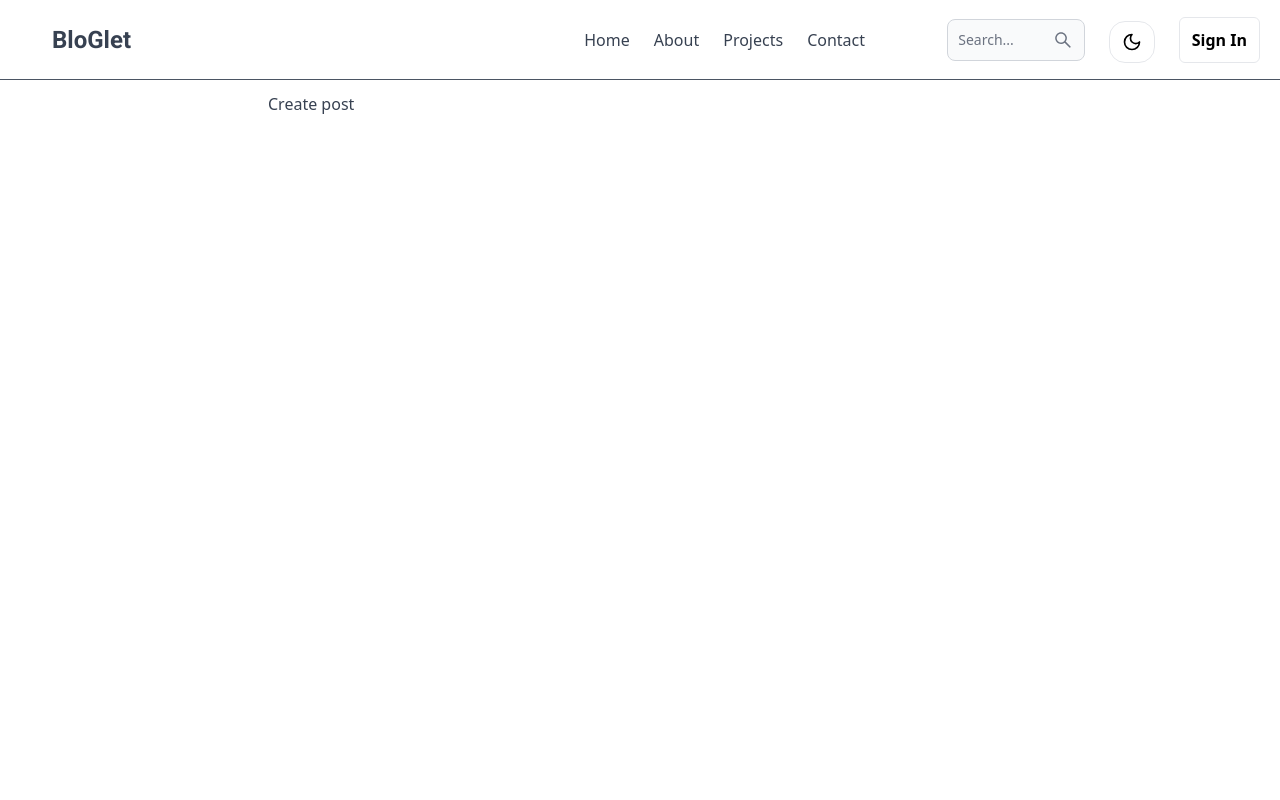
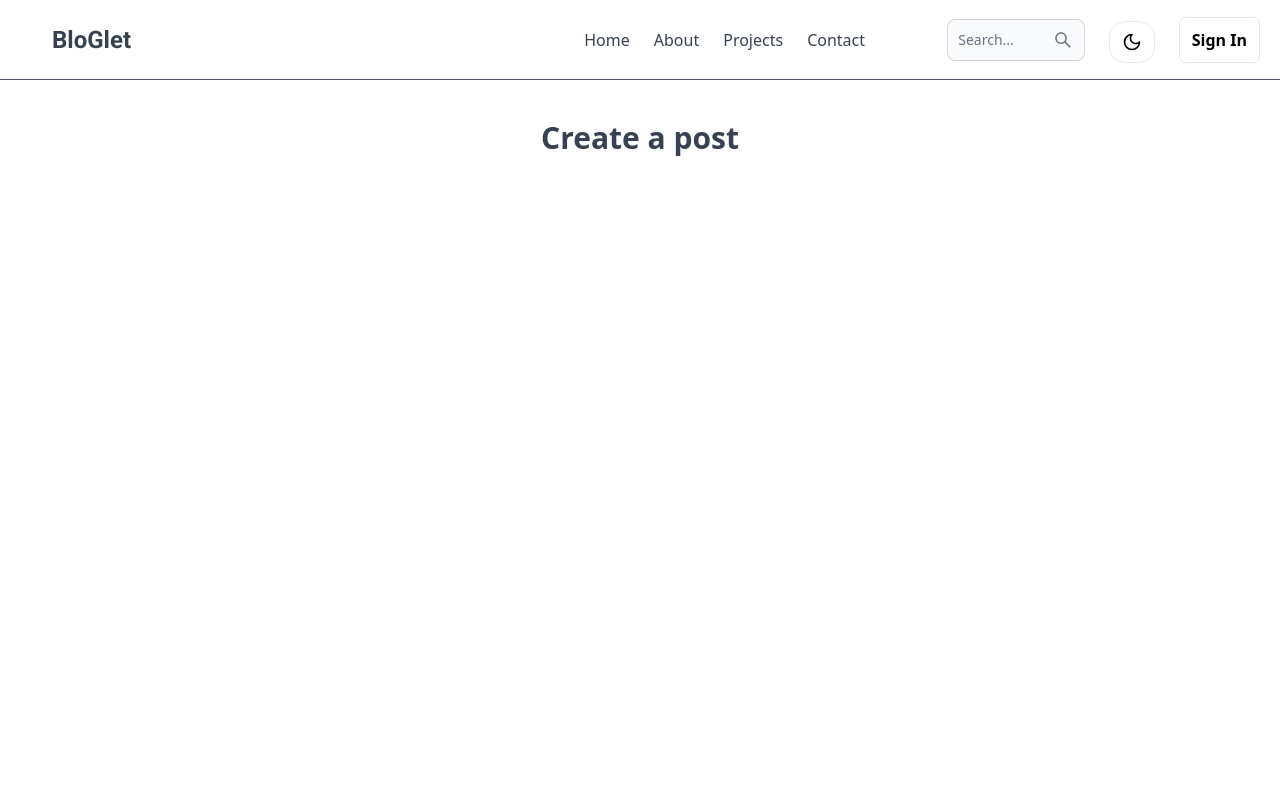
Before and after one commit to zakariaelrharbi/Bloglet, a React (Vite) app in the folder Client/Bloglet/: page /create-post in a window 1280 px wide. Shown: the top 800 px of the page. Built offline with nearby package versions, Linux system fonts and the light colour scheme; no server answers.

Commit message:
adding text before form

```diff
--- a/Client/Bloglet/src/Pages/CreatePosts.jsx
+++ b/Client/Bloglet/src/Pages/CreatePosts.jsx
@@ -3,7 +3,7 @@ import React from 'react'
 const CreatePost = () => {
   return (
     <div className='p-3 max-w-3xl mx-auto min-h-screen'>
-      Create post
+      <h1 className='text-3xl text-center my-7 font-semibold'>Create a post</h1>
     </div>
   )
 }
```
